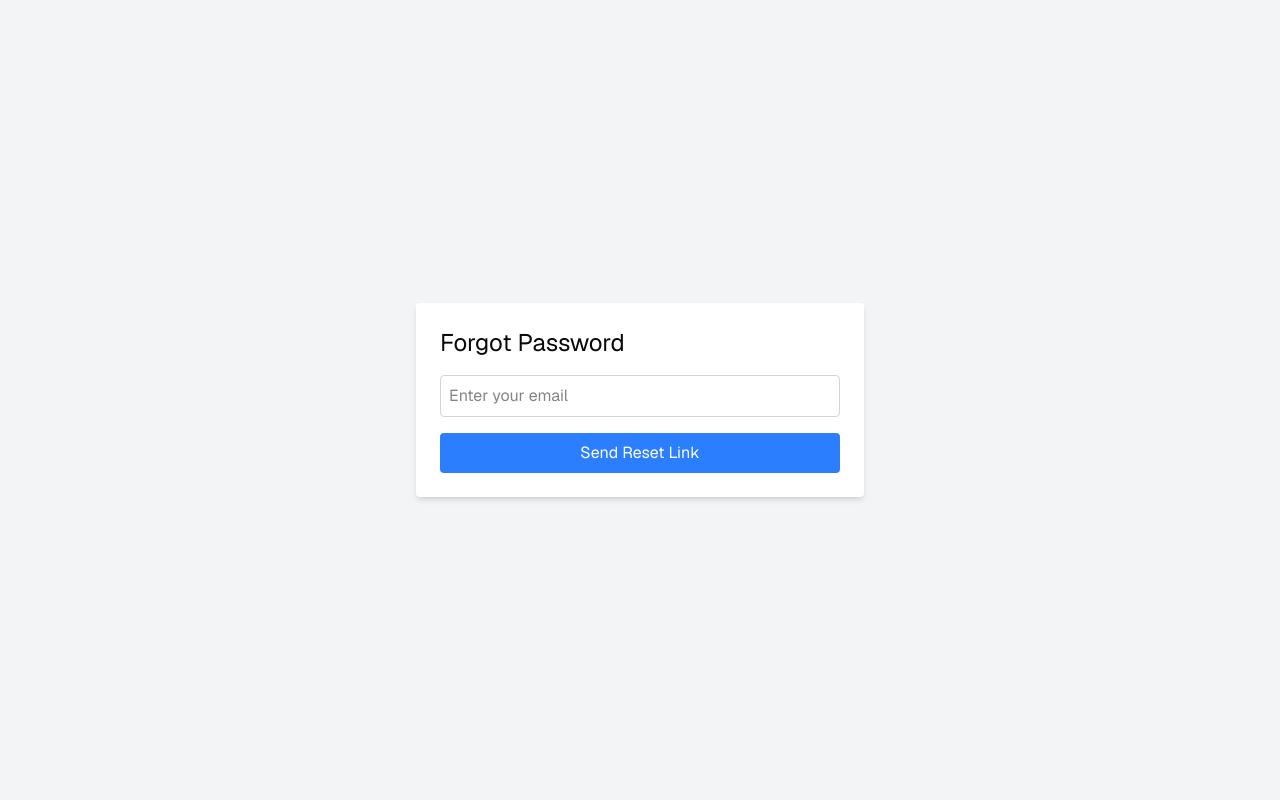
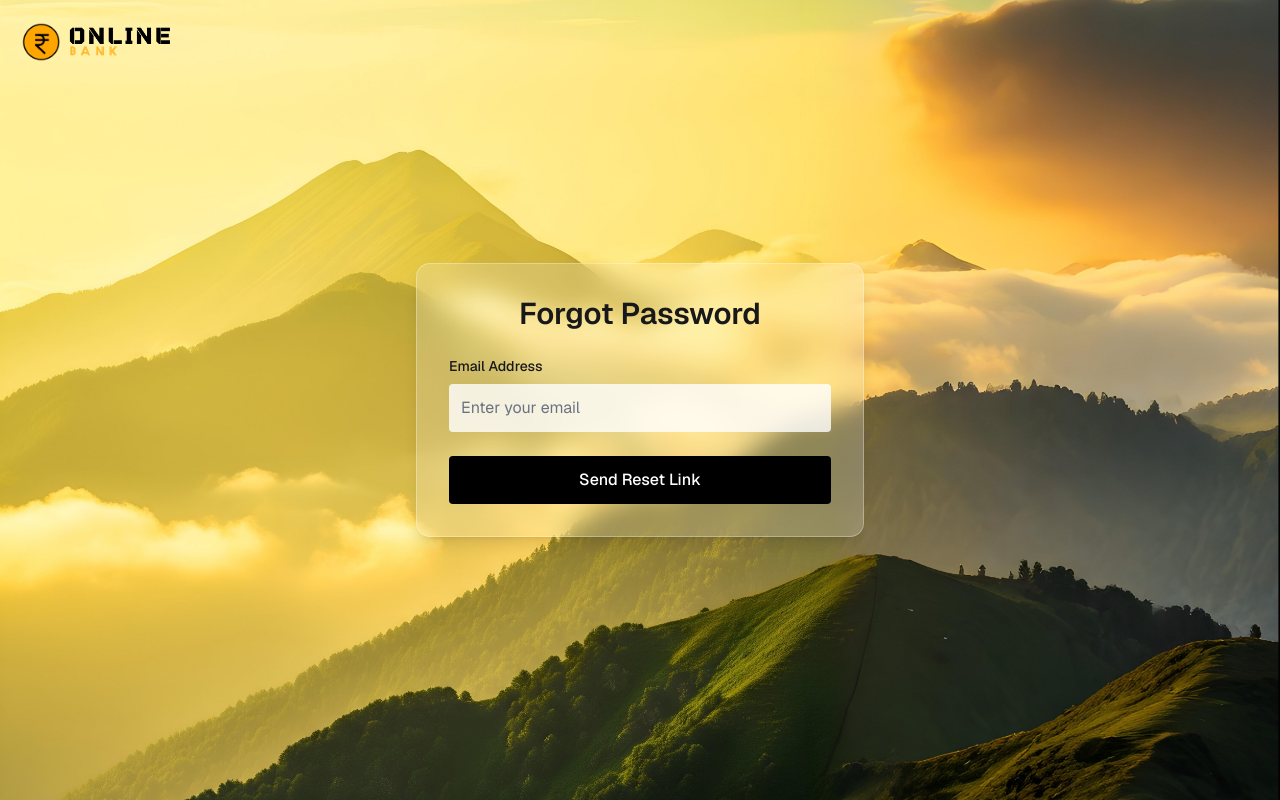
Before and after one commit to GiriBabu-2004/online-bank, a Next.js app: page /forgot-password in a window 1280 px wide. Built offline with nearby package versions, Linux system fonts and the light colour scheme; a web font is replaced by a local one.

Commit message:
feat: enhance ForgotPassword and ResetPassword pages with improved UI and layout

```diff
--- a/app/forgot-password/page.jsx
+++ b/app/forgot-password/page.jsx
@@ -1,5 +1,6 @@
 "use client";
 import { useState } from 'react';
+import Link from 'next/link';
 
 export default function ForgotPassword() {
   const [email, setEmail] = useState('');
@@ -18,21 +19,43 @@ export default function ForgotPassword() {
   };
 
   return (
-    <div className="flex justify-center items-center min-h-screen bg-gray-100">
-      <form onSubmit={handleSubmit} className="bg-white p-6 rounded shadow-md w-full max-w-md">
-        <h2 className="text-2xl mb-4">Forgot Password</h2>
+    <div className="relative flex min-h-screen items-center justify-center bg-[url('/login-back.jpg')] bg-cover bg-center bg-no-repeat text-white px-4">
+      {/* Logo top-left */}
+      <Link
+        href="/"
+        className="absolute top-5 left-5 z-50 flex items-center space-x-2"
+      >
+        <img src="/tablogo.png" alt="Logo" className="h-10 w-auto" />
+        <img src="/logo2nd1.png" alt="Secondary Logo" className="h-10 w-auto mt-1" />
+      </Link>
+
+      {/* Form container */}
+      <form
+        onSubmit={handleSubmit}
+        className="bg-white/20 backdrop-blur-md text-primary p-8 rounded-xl shadow-lg w-full max-w-md border border-white/30"
+      >
+        <h2 className="text-3xl font-semibold mb-6 text-center">Forgot Password</h2>
+
+        <label className="block mb-2 text-sm font-medium">Email Address</label>
         <input
           type="email"
-          className="w-full p-2 border border-gray-300 rounded mb-4"
+          className="w-full p-3 rounded bg-white/80 text-black placeholder-gray-500 focus:outline-none focus:ring-2 focus:ring-black"
           placeholder="Enter your email"
           value={email}
           onChange={(e) => setEmail(e.target.value)}
           required
         />
-        <button className="w-full bg-blue-500 text-white p-2 rounded" type="submit">
+
+        <button
+          type="submit"
+          className="w-full mt-6 bg-black hover:bg-gray-800 transition-colors duration-200 text-white py-3 rounded font-medium cursor-pointer"
+        >
           Send Reset Link
         </button>
-        {message && <p className="mt-4 text-green-500">{message}</p>}
+
+        {message && (
+          <p className="mt-4 text-center text-green-300 font-medium">{message}</p>
+        )}
       </form>
     </div>
   );
--- a/app/reset-password/[token]/page.jsx
+++ b/app/reset-password/[token]/page.jsx
@@ -1,7 +1,7 @@
 "use client";
-import { useState ,use } from 'react';
+import { useState , use } from 'react';
 import { useRouter } from 'next/navigation';
-
+import Link from 'next/link';
 export default function ResetPasswordPage({ params }) {
   const router = useRouter();
   const { token } = use(params);
@@ -51,39 +51,54 @@ export default function ResetPasswordPage({ params }) {
   };
 
   return (
-    <div className="min-h-screen flex items-center justify-center bg-gray-100 p-4">
-      <div className="bg-white p-6 rounded shadow-md w-full max-w-md">
-        <h2 className="text-2xl font-bold mb-4">Reset Your Password</h2>
+    <div className="relative flex min-h-screen items-center justify-center bg-[url('/login-back.jpg')] bg-cover bg-center bg-no-repeat text-primary px-4">
+      <Link
+        href="/"
+        className="absolute top-5 left-5 z-50 flex items-center space-x-2"
+      >
+        <img src="/tablogo.png" alt="Logo" className="h-10 w-auto" />
+        <img src="/logo2nd1.png" alt="Secondary Logo" className="h-10 w-auto mt-1" />
+      </Link>
+      {/* Form container */}
+      <div className="bg-white/20 backdrop-blur-md  p-8 rounded-xl shadow-lg w-full max-w-md border border-white/30">
+        <h2 className="text-3xl font-semibold mb-6 text-center">Reset Your Password</h2>
 
         <form onSubmit={handleSubmit} className="space-y-4">
+          <div>
+            <label className="block mb-1 text-sm font-medium">New Password</label>
             <input
               type="password"
-            placeholder="New password"
-            className="w-full p-2 border rounded"
+              className="w-full p-3 rounded bg-white/80 text-black placeholder-gray-500 focus:outline-none focus:ring-2 focus:ring-black"
+              placeholder="Enter new password"
               value={password}
               onChange={(e) => setPassword(e.target.value)}
               required
             />
+          </div>
+
+          <div>
+            <label className="block mb-1 text-sm font-medium">Confirm New Password</label>
             <input
               type="password"
+              className="w-full p-3 rounded bg-white/80 text-black placeholder-gray-500 focus:outline-none focus:ring-2 focus:ring-black"
               placeholder="Confirm new password"
-            className="w-full p-2 border rounded"
               value={confirmPassword}
               onChange={(e) => setConfirmPassword(e.target.value)}
               required
             />
+          </div>
 
           <button
             type="submit"
-            className="w-full bg-blue-600 text-white py-2 rounded hover:bg-blue-700"
+            className="w-full mt-4 bg-black hover:bg-gray-800 text-white transition-colors duration-200  py-3 rounded font-medium cursor-pointer"
             disabled={loading}
           >
             {loading ? 'Resetting...' : 'Reset Password'}
           </button>
         </form>
 
-        {error && <p className="text-red-500 mt-4">{error}</p>}
-        {message && <p className="text-green-500 mt-4">{message}</p>}
+        {error && <p className="mt-4 text-center text-red-300 font-medium">{error}</p>}
+        {message && <p className="mt-4 text-center text-green-300 font-medium">{message}</p>}
       </div>
     </div>
   );
```
Lines whose indentation alone changed are shown as unchanged.
